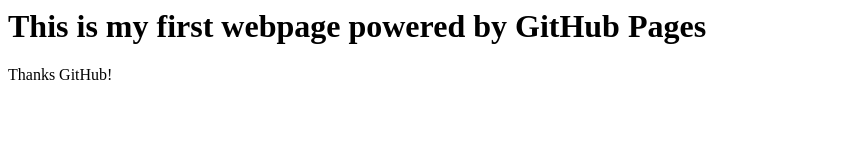
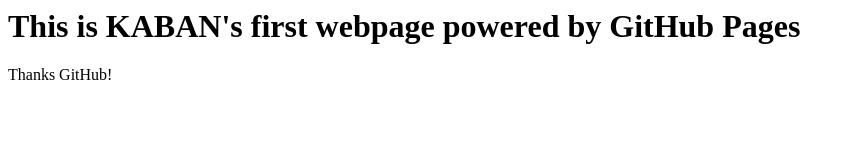
Before and after one commit to Kaban72/MyRepo, a plain HTML site: page index.html in a window 1280 px wide. Shown: the whole page, without its empty margins (0-855 px from the left). Drawn offline with Linux system fonts and the light colour scheme.

Commit message:
Add KABAN text

```diff
--- a/index.html
+++ b/index.html
@@ -1,5 +1,5 @@
 <html>
-<h1> This is my first webpage powered by GitHub Pages </h1>
+<h1> This is KABAN's first webpage powered by GitHub Pages </h1>
 
 Thanks GitHub!
 </html>
```
